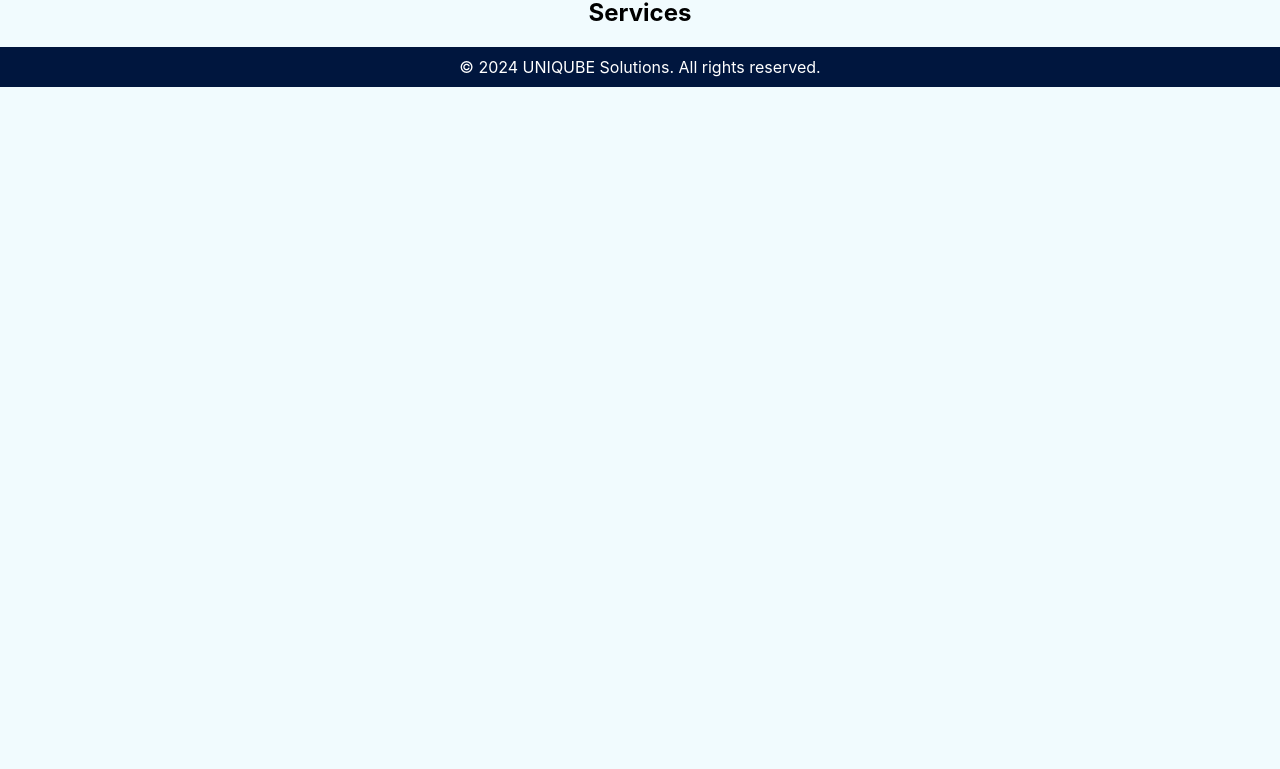
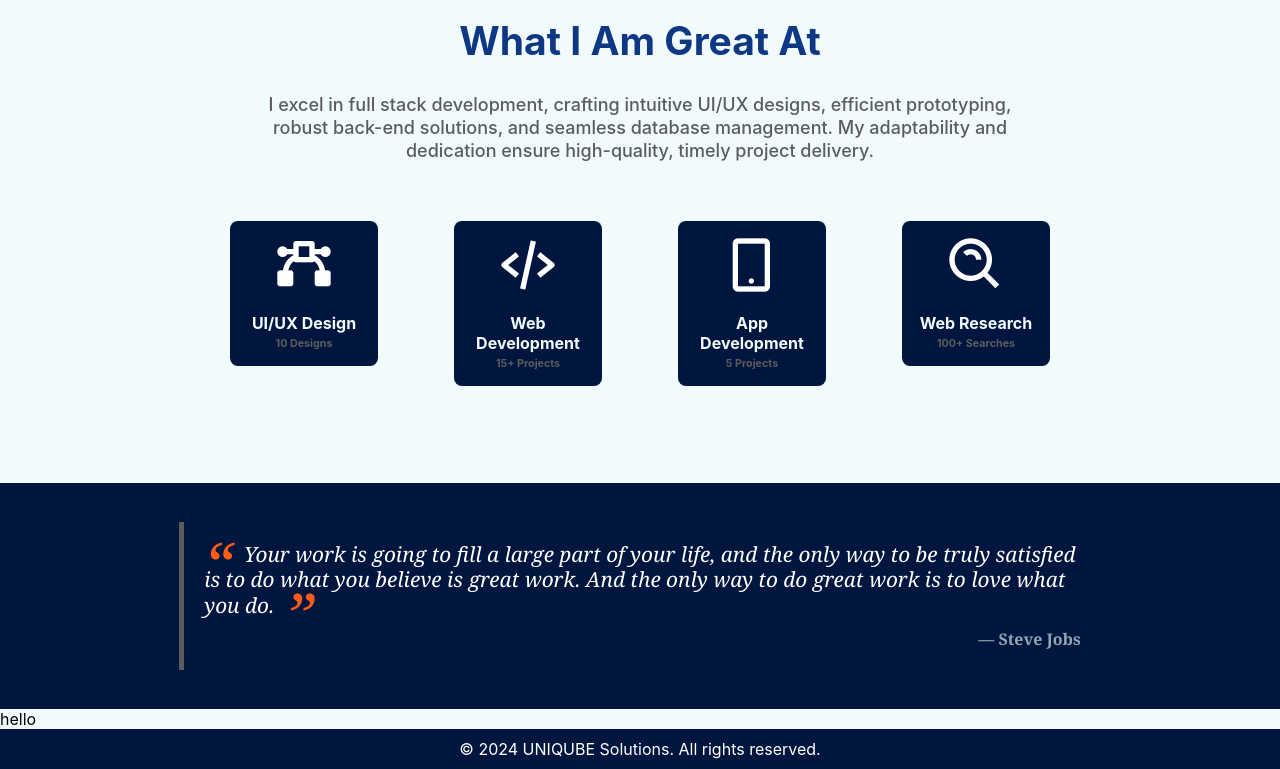
Before and after one commit to KarthikGuggilapu/karthikguggilapu.github.io, a plain HTML site: page index.html in a window 1280 px wide. Shown: the part 965-1734 px from the top of the page. Before the commit the page ends 1052 px from the top, so only its background shows below. Drawn offline with nearby package versions, Linux system fonts and the light colour scheme; a web font is replaced by a local one.

Commit message:
services section

```diff
--- a/assets/css/style.css
+++ b/assets/css/style.css
@@ -62,8 +62,9 @@ nav {
     text-decoration: none;
     padding: 5px 10px;
     font-weight: 600;
-    transition: background-color 0.3s;
+    transition: color 0.3s ease;
     display: block;
+    position: relative;
 }
 
 .nav-links a:hover {
@@ -75,11 +76,29 @@ nav {
     color: var(--secondary);
 }
 .nav-links a.active::after {
-    content: '•';
-    color: var(--orange); /* Change the color as needed */
-    margin-left: 2px; /* Adjust the spacing as needed */
-    font-size: 0.6em; /* Adjust the size as needed */
-    vertical-align:bottom; /* Aligns the dot with the text baseline */
+    content: '';
+    display: inline-block;
+    width: 0;
+    height: 0;
+    border-radius: 50%;
+    background-color: var(--orange);
+    position: absolute;
+    bottom: 12px;
+    right: -6px;
+    /* left: 0; */
+    transform: translateX(-50%);
+    animation: dotAppear 0.3s forwards; /* Animation for the dot */
+}
+
+@keyframes dotAppear {
+    0% {
+        width: 0;
+        height: 0;
+    }
+    100% {
+        width: 8px; /* Adjust the size as needed */
+        height: 8px; /* Adjust the size as needed */
+    }
 }
 
 /* Global Class */
@@ -159,6 +178,7 @@ section {
 
                 .contact-box {
                     padding: 3vh 0px;
+                    z-index: 1;
                 }
                 .contact-box a{
                     font-size: 1.8em;
@@ -168,6 +188,7 @@ section {
                     text-decoration: none;
                     padding: 1vh 2vw;
                     border: 1px solid var(--orange);
+                    cursor: pointer;
                 }
                 .contact-box a:hover {
                     background-color: var(--orange);
@@ -179,10 +200,9 @@ section {
                 color: rgba(255, 255, 255, 0.036);
                 font-size:13vw;
                 position: absolute;
-                /* top: 0; */
                 left: -20px;
                 bottom: -70px;
-                /* line-height: 10px; */
+                z-index: 0;
             }
         }
 
@@ -190,12 +210,10 @@ section {
             height: 100%;
             position: absolute;
             left: 26.7vw;
-            /* background-color: red; */
 
             .img {
-                /* background-color: red; */
                 height: 100%;
-                /* rotate: 0.5deg; */
+                filter: drop-shadow(10px 10px 10px rgba(0, 0, 0, 0.5)); /* Applies a drop shadow */
             }
         }
 
@@ -210,8 +228,8 @@ section {
             .content {
                 display: flex;
                 flex-direction: column;
-                height: 90%;
-                width: 60%;
+                height: 75%;
+                width: 65%;
                 justify-items: center;
                 justify-content: start;
 
@@ -246,10 +264,133 @@ section {
     }
 }
 
+/* Quote Section Bar*/
+.bar {
+    border-top: 1px solid var(--grey-white);
+    width: 100%;
+    padding: 3vw 5vw;
+    background-color: var(--primary);
+    color: var(--white);
+    display: flex;
+    justify-content: center;
+    align-items: center;
+
+    .context {
+        max-width: 80%;
+        padding: 20px;
+        border-left: 5px solid var(--text-color);
+        font-style: italic;
+        font-family: 'Georgia', serif;
+        position: relative;
+    }
+
+    .quote {
+        quotes: "“" "”" "‘" "’";
+        font-size: clamp(1.3em, 5vw, 1.3em);
+        line-height: 2vw;
+        color: var(--secondary);
+    }
+    .quote::before {
+        content: open-quote;
+        font-size: clamp(3em, 5vw, 3em);
+        line-height: 0.1em;
+        margin-right: 0.1em;
+        vertical-align: -0.4em;
+        color: var(--orange);
+    }
+    .quote::after {
+        content: close-quote;
+        font-size: clamp(3em, 5vw, 3em);
+        line-height: 0.1em;
+        margin-left: 0.1em;
+        vertical-align: -0.4em;
+        color: var(--orange)
+    }
+    .author {
+        text-align: right;
+        margin-top: 10px;
+        font-style: normal;
+        font-weight: bold;
+        color: var(--text-bg);
+    }
+}
+
 .services {
     text-align: center;
-    border-top: 8vh solid var(--primary);
-    padding: 20px 50px;
+    border-top: 2vh solid var(--primary);
+    padding: 4vw 0px;
+    display: flex;
+    flex-direction: column;
+    justify-content: center;
+
+    .index {
+        color: var(--orange);
+        text-transform: uppercase;
+        letter-spacing: 2px;
+        font-weight: 700;
+    }
+
+    .title {
+        padding: 2vh 0px;
+        font-size: clamp(24px, 5vw, 26px);
+        color: var(--blue);
+    }
+    .context {
+        padding: 1vw 0;
+        margin: 0 auto;
+        width: 60%;
+        color: var(--text-color);
+        font-size: clamp(16px, 5vw, 18px);
+        font-weight: 500;
+        line-height: 1.8vw;
+    }
+    .row {
+        width: 70%;
+        margin: 0 auto;
+        padding: 2vw 0px;
+        display: flex;
+
+
+        .col {
+            padding: 20px;
+            /* background-color: aquamarine; */
+
+            .s-card {
+                background-color: var(--primary);
+                padding: 1vw;
+                margin: auto;
+                width: 80%;
+                border-radius: 8px;
+                display: flex;
+                flex-direction: column;
+                align-items: center;
+                justify-content: center;
+
+                .bx {
+                    color: var(--secondary);
+                    font-size: clamp(50px, 5vw, 80px);
+                    padding-bottom: 1.2vw;
+                }
+
+                h4 {
+                    color: var(--bg-color);
+                }
+                h6 {
+                    padding: 0.5vh 0;
+                    color: var(--text-color);
+                }
+
+            }
+        }
+
+        .col-25 {
+            width: 25%;
+        }
+
+        .col-50 {
+            width: 50%;
+        }
+    }
 }
 
 /* Footer */
--- a/index.html
+++ b/index.html
@@ -135,9 +135,60 @@
     </section>
 
     <section class="services">
-        <h1>Services</h1>
+        <div class="index">Services</div>
+        <div class="title">
+            <h2>What I Am Great At</h2>
+        </div>
+        <div class="context">
+            <p>
+                I excel in full stack development, crafting intuitive UI/UX designs, efficient prototyping, robust back-end solutions, and seamless database management. My adaptability and dedication ensure high-quality, timely project delivery.
+            </p>
+        </div>
+
+        <div class="row">
+            <div class="col col-50 col-25">
+                <div class="s-card">
+                    <i class='bx bxs-vector'></i>
+                    <h4>UI/UX Design</h4>
+                    <h6>10 Designs</h6>
+                </div>
+            </div>
+            <div class="col col-50 col-25">
+                <div class="s-card">
+                    <i class='bx bx-code-alt'></i>
+                    <h4>Web Development</h4>
+                    <h6>15+ Projects</h6>
+                </div>
+            </div>
+            <div class="col col-50 col-25">
+                <div class="s-card">
+                    <i class='bx bx-mobile-alt'></i>
+                    <h4>App Development</h4>
+                    <h6>5 Projects</h6>
+                </div>
+            </div>
+            <div class="col col-50 col-25">
+                <div class="s-card">
+                    <i class='bx bx-search-alt' ></i>
+                    <h4>Web Research</h4>
+                    <h6>100+ Searches</h6>
+                </div>
+            </div>
+        </div>
     </section>
 
+    <!-- Quote Section -->
+    <section class="bar">
+        <div class="context">
+            <div class="quote">
+                Your work is going to fill a large part of your life, and the only way to be truly satisfied is to do what you believe is great work. And the only way to do great work is to love what you do.
+            </div>
+            <div class="author">
+                — Steve Jobs
+            </div>
+        </div>
+    </section>
+    hello
 
     <!-- Footer -->
     <footer>
@@ -149,9 +200,20 @@
     <!-- <script src="assets/js/scripts.js"></script> -->
 
     <script>
+        document.addEventListener('DOMContentLoaded', () => {
+            const navLinks = document.querySelectorAll('.nav-links a');
+
+            navLinks.forEach(link => {
+                link.addEventListener('click', function() {
+                    navLinks.forEach(link => link.classList.remove('active'));
+                    this.classList.add('active');
+                });
+            });
+        });
+
         function toggleMenu() {
             const navLinks = document.getElementById('navLinks');
-            navLinks.classList.toggle('show');
+            navLinks.classList.toggle('active');
         }
     </script>
 
```
